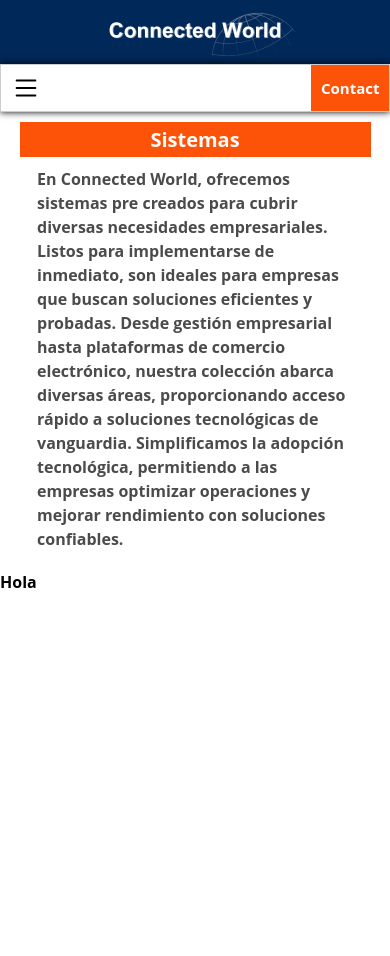
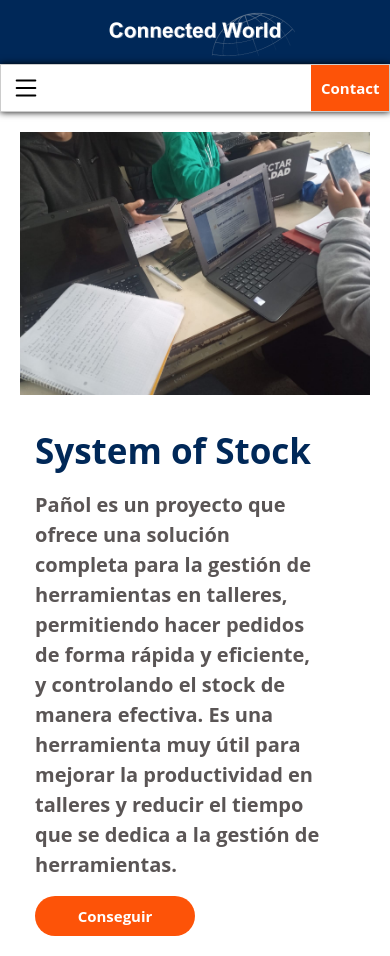
Before and after one commit to Maximiliano17/Connected, a React (Vite) app: page /Sistemas in a window 390 px wide. Before the commit the page ends 844 px from the top, so only its background shows below. Built offline with nearby package versions, Linux system fonts and the light colour scheme.

Commit message:
add cambios en seccion sistemas

```diff
--- a/src/modules/Pañol.module.css
+++ b/src/modules/Pañol.module.css
@@ -50,6 +50,7 @@
     flex-direction: column;
     gap: 2rem;
 }
+
 
 .infoPañol p{
     width: 90%;
--- a/src/modules/Sistemas.module.css
+++ b/src/modules/Sistemas.module.css
@@ -11,116 +11,100 @@
     width: 100%;
     height: calc(100vh - 7rem);
     display: flex;
-    justify-content: center;
+    justify-content: space-around;
     align-items: center;
-    flex-direction: column;
 }
 
-.imagenhome{
-    width: 100%;
+.sistemasContent img{
+    width: 40%;
+}
+
+.infoSis{
+  width: 40%;
   height: 100%;
   display: flex;
-    justify-content: space-around;
-    align-items: center;
-    /* background-image: url('../assets/noticias/noticia_principal.jpg');
-    background-size: cover;
-    background-repeat: no-repeat; */
+  justify-content: center;
+  align-items: start;
+  flex-direction: column;
+  gap: 1rem;
 }
 
-.cardSistemas{
-    width: 40%;
-    height: 60%;
+.infoSis h1{
+  width: 100%;
+  height: 10%;
+  display: flex;
+  justify-content: start;
+  align-items: center;
+  font-size: 35px;
+  color: #002858;
+}
+
+.infoSis p{
+  width: 90%;
+  height: 50%;
+  font-size: 20px;
   display: flex;
   justify-content: center;
   align-items: center;
   flex-direction: column;
+  gap: 2rem;
+  text-align: start;
+  line-height: 1.5;
+  color: rgb(90, 85, 85);
 }
 
-.cardSistemas h1{
+.infoSis button{
+  width: 50%;
+  height: 2.5rem;
+  border-style:none;
+  background: #fd5308;
+  border-radius: 20px;
+  color:white;
+  font-size: 15px;
+  transition: 500ms;
+  cursor: pointer;
+}
+
+.infoSis button:hover{
+  background: white;
+  color:#fd5308;
+  border:solid 2px #fd5308;
+  transition: 500ms;
+}
+
+.sistemasDisponibles{
   width: 100%;
-    height: 15%;
-    background: #002858;
-    color: white;
+  height: 100vh;
   display: flex;
   justify-content: center;
   align-items: center;
 }
 
-.content{
-    width: 100%;
-    height: 80%;
-    display: flex;
-    justify-content: center;
-    align-items: center;
-}
+@media(max-width: 1300px){
 
-.content p{
-    width: 90%;
-    height: 100%;
-    overflow: auto;
-    text-align: start;
-    line-height: 1.5;
-    display: flex;
-    justify-content: center;
-    align-items: center;
+  .sistemasContent{
+    height: fit-content;
+    padding: 20px;
     flex-direction: column;
   }
 
-/*Scroll Nav*/
-
-/* Anchura de la barra de desplazamiento */
-::-webkit-scrollbar {
-    width: 12px;
+  .infoSis{
+    width: 500px;
+  }
 }
 
-  /* Fondo de la barra de desplazamiento */
-  ::-webkit-scrollbar-track {
-    background-color: #002858;
+@media(max-width: 720px){
+
+   .sistemasContent{
+    gap: 2rem;
    }
 
-  /* Color de la barra de desplazamiento */
-  ::-webkit-scrollbar-thumb {
-    background-color: #094794;
-    transition: 500ms;
+   .sistemasContent img{
+     width: 100%;
+     height: 40%;
    }
 
-  /* Estilo al pasar el ratón sobre la barra de desplazamiento */
-  ::-webkit-scrollbar-thumb:hover {
-    background-color: #fd5308;
-    transition: 500ms;
-}
-
-@media(max-width: 800px){
-  .sistemasContent{
-    height: fit-content;
-  }
-   .content{
-    background: white;
-    margin-bottom: 10px;
-    height: fit-content;
-    opacity: 0.7;
-   }
-   .content p{
-    width: 90%;
-    margin-top: 10px;
-    margin-bottom: 10px;
-    color: black;
-   }
-   .imagenhome{
-    flex-direction: column;
-    overflow-y: scroll;
-   }
-   .cardSistemas{
-    width: 90%;
-    height: 45%;
-    display: flex;
-    justify-content: center;
-    align-items: center;
-   }
-   .cardSistemas h1{
-     margin-top: 10px;
-     font-size: 20px;
-     height: 35px;
-     background: #fd5308;
+   .infoSis{
+    width: 320px;
    }
 }
--- a/src/pages/Sistemas.jsx
+++ b/src/pages/Sistemas.jsx
@@ -3,24 +3,24 @@
 //Styles
 import  styles from "../modules/Sistemas.module.css"
 //Imagenes
-
+import sistemas from "../assets/sistemas/sistemasFoto.jpeg"
 function Sistemas() {
     return (
       <>
       <Header />
        <div className={styles.sistemasContent}>
-          <div className={styles.imagenhome}>
-            <article className={styles.cardSistemas}>
-               <h1>Sistemas</h1>
-               <div className={styles.content}>
-                <p>En Connected World, ofrecemos sistemas pre creados para cubrir diversas necesidades empresariales. Listos para implementarse de inmediato, son ideales para empresas que buscan soluciones eficientes y probadas. Desde gestión empresarial hasta plataformas de comercio electrónico, nuestra colección abarca diversas áreas, proporcionando acceso rápido a soluciones tecnológicas de vanguardia. Simplificamos la adopción tecnológica, permitiendo a las empresas optimizar operaciones y mejorar rendimiento con soluciones confiables.</p>
-               </div>
-            </article>
-          </div>
+         <img src={sistemas} alt="Foto Sistemas" />
+         <section className={styles.infoSis}>
+            <h1>System of Stock</h1>
+            <p>
+             Pañol es un proyecto que ofrece una solución completa para la gestión de herramientas en talleres, permitiendo hacer pedidos de forma rápida y eficiente, y controlando el stock de manera efectiva. Es una herramienta muy útil para mejorar la productividad en talleres y reducir el tiempo que se dedica a la gestión de herramientas.
+            </p>
+            <button>Conseguir</button>
+           </section>
        </div>
-      <div className={styles.sistemasDisponibles}>
-        Hola
-      </div>
+       {/* <div className={styles.sistemasDisponibles}>
+         Hola
+       </div> */}
       </>
     )
   }
```
Also changed, not shown: src/assets/sistemas/sistemasFoto.jpeg (added), src/modules/Home.module.css (line endings or trailing spaces). Lines whose indentation alone changed are shown as unchanged.
